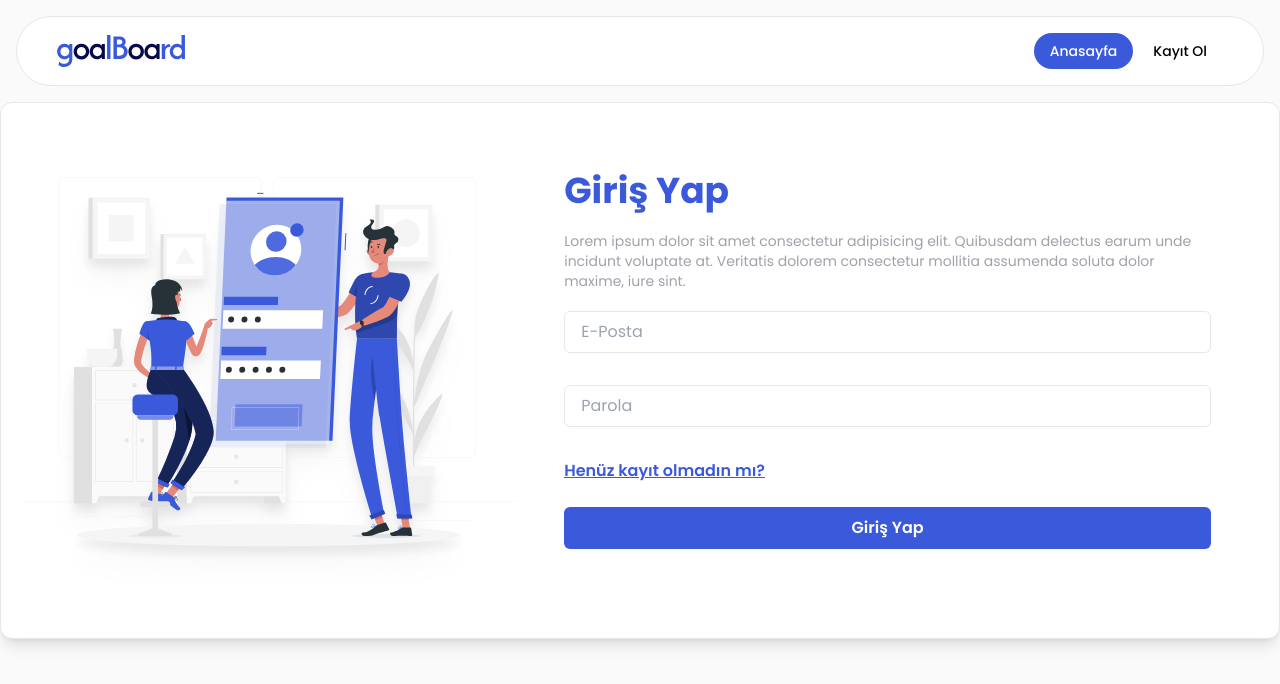
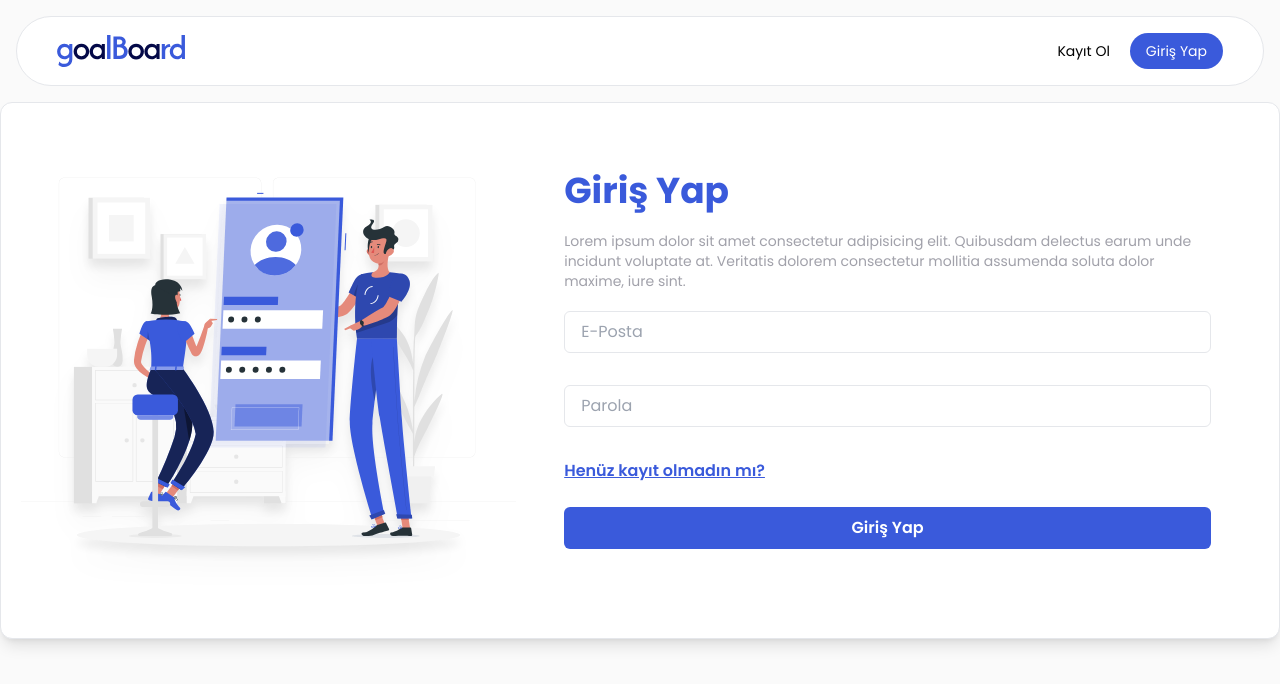
Before and after one commit to ozmberkan/goalboard, a React (Vite) app: page /login in a window 1280 px wide. Shown: the top 684 px of the page. Built offline with nearby package versions, Linux system fonts and the light colour scheme; no server answers.

Commit message:
Navlink eklendi.

```diff
--- a/src/components/Navbar/AuthNavbar.jsx/AuthNavbar.jsx
+++ b/src/components/Navbar/AuthNavbar.jsx/AuthNavbar.jsx
@@ -1,5 +1,5 @@
 import { useSelector } from "react-redux";
-import { Link, useLocation } from "react-router-dom";
+import { Link, NavLink, useLocation } from "react-router-dom";
 import Logo from "~/assets/Logo/SVG/goalBoardTextDark.svg";
 
 const AuthNavbar = () => {
@@ -22,23 +22,27 @@ const AuthNavbar = () => {
           <img src={Logo} className="w-32" />
         </Link>
         <div className="flex gap-x-1 items-center">
-          <Link
-            to="/"
-            className="font-medium text-sm bg-base text-white px-4 py-2 rounded-full"
+          <NavLink
+            to="/register"
+            className={({ isActive }) =>
+              isActive
+                ? "bg-base text-white px-4 py-2 rounded-full text-sm"
+                : "bg-white text-black px-4 py-2 rounded-full text-sm"
+            }
           >
-            Anasayfa
-          </Link>
+            Kayıt Ol
+          </NavLink>
 
-          <Link
-            to={
-              location && location.pathname.includes("login")
-                ? "/register"
-                : "/login"
+          <NavLink
+            to="/login"
+            className={({ isActive }) =>
+              isActive
+                ? "bg-base text-white px-4 py-2 rounded-full text-sm"
+                : "bg-white text-black px-4 py-2 rounded-full text-sm"
             }
-            className="font-medium text-sm text-black px-4 py-2 rounded-full"
           >
-            {buttonText}
-          </Link>
+            Giriş Yap
+          </NavLink>
         </div>
       </div>
     </div>
```
